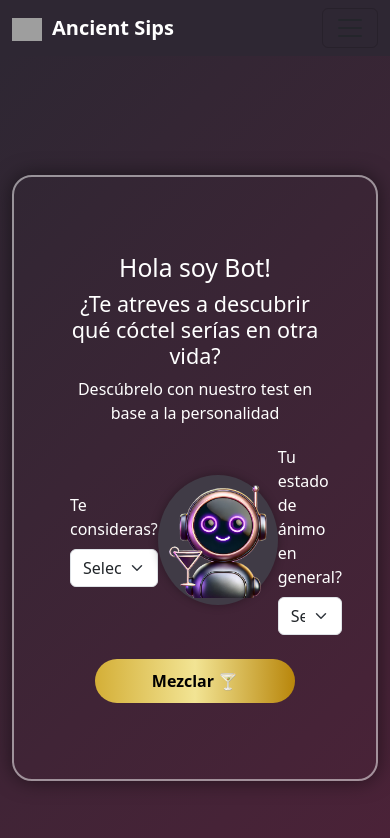
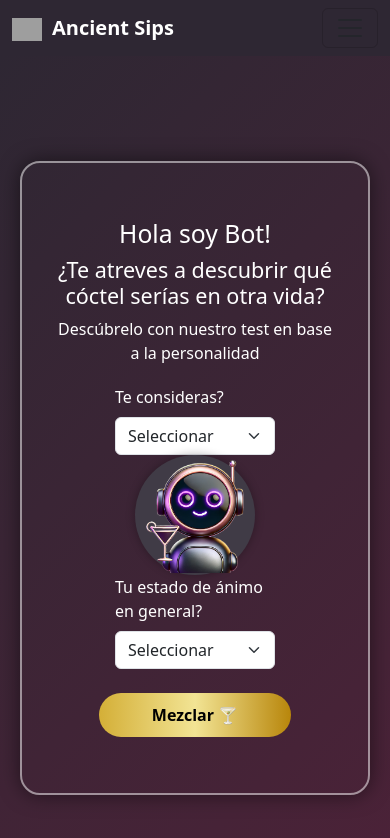
Before and after one commit to aleja032/momi_cocktail, a React (Vite) app: page /DiscoverCocktail in a window 390 px wide. Shown: the top 838 px of the page. Built offline with nearby package versions, Linux system fonts and the light colour scheme; grey boxes are pictures that could not be loaded.

Commit message:
implemente responsiveness

```diff
--- a/src/assets/styles/customStyles.css
+++ b/src/assets/styles/customStyles.css
@@ -9,6 +9,7 @@
 
   .custom-container {
     max-width: 900px;
+    padding: 0 20px;
   }
 
   .custom-card {
@@ -26,6 +27,7 @@
     display: flex;
     align-items: center;
     margin-top: 20px;
+    flex-wrap: wrap;
   }
 
   .select-group {
@@ -37,23 +39,23 @@
   .bot-image-container {
     background-color: #403B46;
     border-radius: 50%;
-    padding: 10px;
+    padding: 15px;
     display: flex;
     justify-content: center;
     align-items: center;
-    width: 130px;
-    height: 130px;
+    width: 150px;
+    height: 150px;
     box-shadow: 0px 0px 10px rgba(0, 0, 0, 0.3);
   }
 
   .bot-image {
-    width: 100px;
+    width: 120px;
   }
 
   .custom-button {
     font-weight: bold;
-    width: 60%;
-    max-width: 250px;
+    width: 50%;
+    max-width: 200px;
     background: linear-gradient(90deg, #D4AF37 0%, #F2E494 50%, #B8860B 100%);
     border: none;
     border-radius: 30px;
@@ -66,10 +68,27 @@
     background: linear-gradient(90deg, #D4AF37 0%, #F2E494 50%, #B8860B 100%);
   }
 
+  @media (max-width: 768px) {
+    .custom-card {
+      padding: 40px 20px;
+    }
 
-  @media (max-width: 768px) {
+    .content-container {
+      flex-direction: column;
+      align-items: center;
+    }
+
     .custom-button {
-      width: 80%;
+      width: 70%;
       font-size: 16px;
     }
+
+    .bot-image-container {
+      width: 120px;
+      height: 120px;
+    }
+
+    .bot-image {
+      width: 100px;
+    }
   }
--- a/src/routes/AppRoutes.jsx
+++ b/src/routes/AppRoutes.jsx
@@ -1,4 +1,3 @@
-// src/routes/AppRoutes.jsx
 import React from 'react';
 import { BrowserRouter as Router, Routes, Route } from 'react-router-dom';
 import BarNavigation from '../components/BarNavigation';
@@ -12,7 +11,7 @@ function AppRoutes() {
       <Routes>
         <Route path="/" element={<Home />} />
         <Route path="/DiscoverCocktail" element={<DiscoverCocktail />} />
-        {/* Puedes agregar más rutas aquí si las necesitas */}
+
       </Routes>
     </Router>
   );
```
